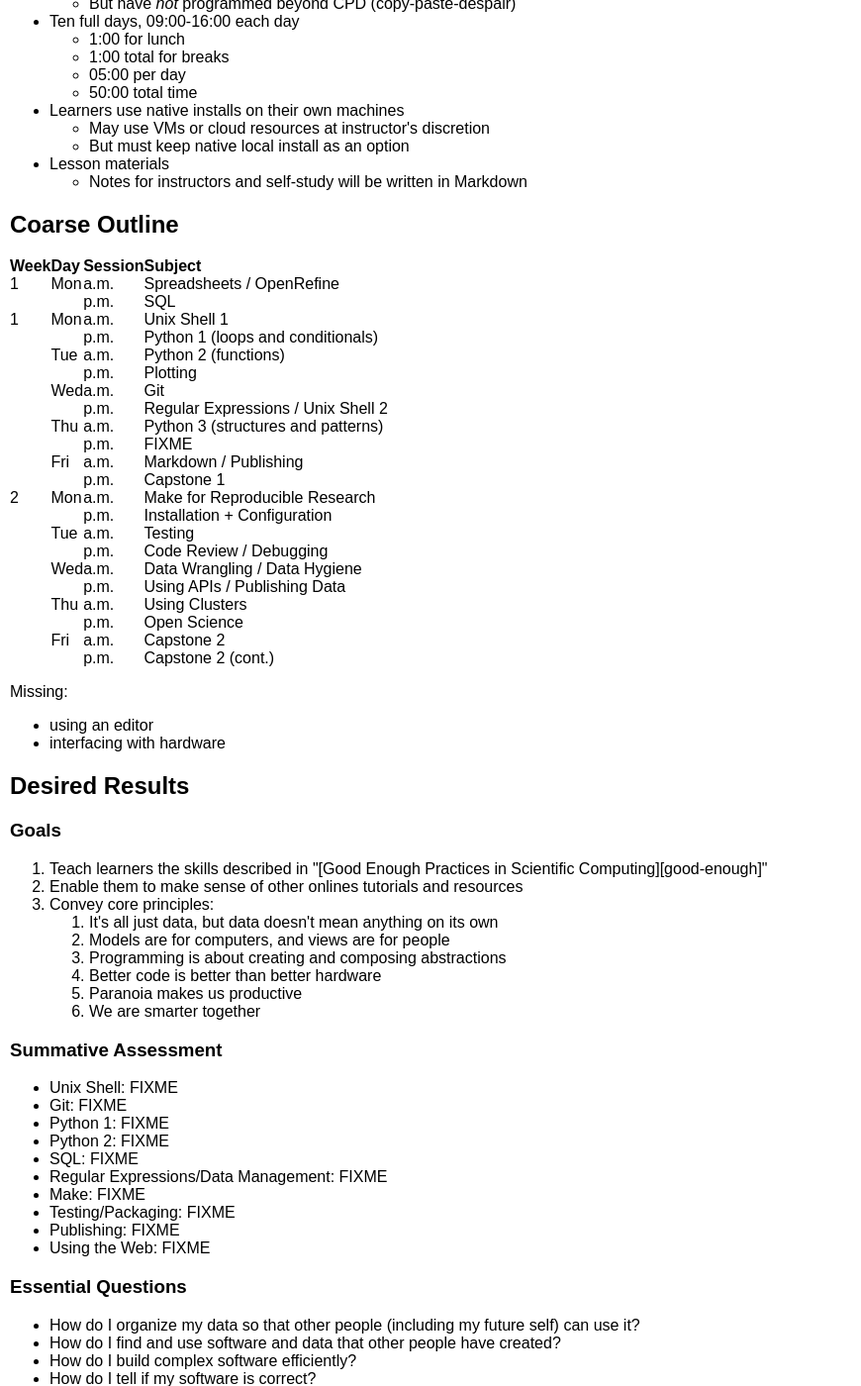
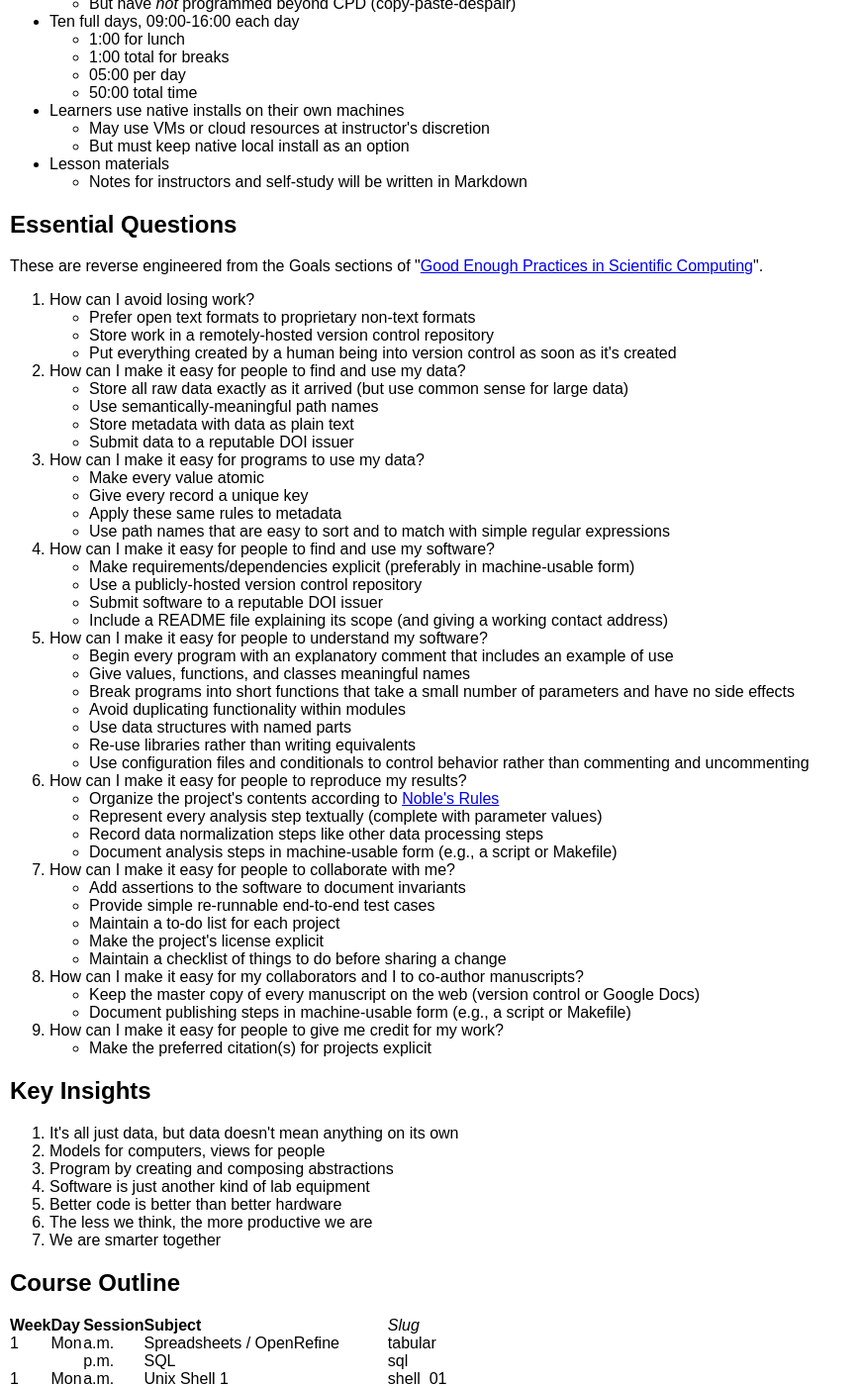
Before and after one commit to Treblesteph/swc_concept_graph, a Jekyll site: the page built from design.md, in a window 1280 px wide and 1400 px high, scrolled down 309 px. Shown: the whole window at 99% size, without its empty margins (0-870 px from the left). Built offline with Jekyll 4.4.1, drawn with Linux system fonts in a browser that asks for light colours; some of the changed text lies outside the part shown.

Commit message:
More thoughts

```diff
--- a/design.md
+++ b/design.md
@@ -27,73 +27,121 @@ The main sections are:
 *   Lesson materials
     *   Notes for instructors and self-study will be written in Markdown
 
-## Coarse Outline
+## Essential Questions
 
-| **Week** | **Day** | **Session** | **Subject**                          |
-| 1        | Mon     | a.m.        | Spreadsheets / OpenRefine            |
-|          |         | p.m.        | SQL                                  |
-| 1        | Mon     | a.m.        | Unix Shell 1                         |
-|          |         | p.m.        | Python 1 (loops and conditionals)    |
-|          | Tue     | a.m.        | Python 2 (functions)                 |
-|          |         | p.m.        | Plotting                             |
-|          | Wed     | a.m.        | Git                                  |
-|          |         | p.m.        | Regular Expressions / Unix Shell 2   |
-|          | Thu     | a.m.        | Python 3 (structures and patterns)   |
-|          |         | p.m.        | FIXME                                |
-|          | Fri     | a.m.        | Markdown / Publishing                |
-|          |         | p.m.        | Capstone 1                           |
-| 2        | Mon     | a.m.        | Make for Reproducible Research       |
-|          |         | p.m.        | Installation + Configuration         |
-|          | Tue     | a.m.        | Testing                              |
-|          |         | p.m.        | Code Review / Debugging              |
-|          | Wed     | a.m.        | Data Wrangling / Data Hygiene        |
-|          |         | p.m.        | Using APIs / Publishing Data         |
-|          | Thu     | a.m.        | Using Clusters                       |
-|          |         | p.m.        | Open Science                         |
-|          | Fri     | a.m.        | Capstone 2                           |
-|          |         | p.m.        | Capstone 2 (cont.)                   |
+These are reverse engineered from the Goals sections of
+"[Good Enough Practices in Scientific Computing][good-enough]".
 
-Missing:
+1. How can I avoid losing work?
+   *   Prefer open text formats to proprietary non-text formats
+   *   Store work in a remotely-hosted version control repository
+   *   Put everything created by a human being into version control as soon as it's created
+2. How can I make it easy for people to find and use my data?
+   *   Store all raw data exactly as it arrived (but use common sense for large data)
+   *   Use semantically-meaningful path names
+   *   Store metadata with data as plain text
+   *   Submit data to a reputable DOI issuer
+3. How can I make it easy for programs to use my data?
+   *   Make every value atomic
+   *   Give every record a unique key
+   *   Apply these same rules to metadata
+   *   Use path names that are easy to sort and to match with simple regular expressions
+4. How can I make it easy for people to find and use my software?
+   *   Make requirements/dependencies explicit (preferably in machine-usable form)
+   *   Use a publicly-hosted version control repository
+   *   Submit software to a reputable DOI issuer
+   *   Include a README file explaining its scope (and giving a working contact address)
+5. How can I make it easy for people to understand my software?
+   *   Begin every program with an explanatory comment that includes an example of use
+   *   Give values, functions, and classes meaningful names
+   *   Break programs into short functions that take a small number of parameters and have no side effects
+   *   Avoid duplicating functionality within modules
+   *   Use data structures with named parts
+   *   Re-use libraries rather than writing equivalents
+   *   Use configuration files and conditionals to control behavior rather than commenting and uncommenting
+6. How can I make it easy for people to reproduce my results?
+   *   Organize the project's contents according to [Noble's Rules][noble-rules]
+   *   Represent every analysis step textually (complete with parameter values)
+   *   Record data normalization steps like other data processing steps
+   *   Document analysis steps in machine-usable form (e.g., a script or Makefile)
+7. How can I make it easy for people to collaborate with me?
+   *   Add assertions to the software to document invariants
+   *   Provide simple re-runnable end-to-end test cases
+   *   Maintain a to-do list for each project
+   *   Make the project's license explicit
+   *   Maintain a checklist of things to do before sharing a change
+8. How can I make it easy for my collaborators and I to co-author manuscripts?
+   *   Keep the master copy of every manuscript on the web (version control or Google Docs)
+   *   Document publishing steps in machine-usable form (e.g., a script or Makefile)
+9. How can I make it easy for people to give me credit for my work?
+   *   Make the preferred citation(s) for projects explicit
 
-* using an editor
-* interfacing with hardware
+## Key Insights
 
-## Desired Results
+1.  It's all just data, but data doesn't mean anything on its own
+2.  Models for computers, views for people
+3.  Program by creating and composing abstractions
+4.  Software is just another kind of lab equipment
+5.  Better code is better than better hardware
+6.  The less we think, the more productive we are
+7.  We are smarter together
 
-### Goals
+## Course Outline
 
-1.  Teach learners the skills described in "[Good Enough Practices in Scientific Computing][good-enough]"
-2.  Enable them to make sense of other onlines tutorials and resources
-3.  Convey core principles:
-    1.  It's all just data, but data doesn't mean anything on its own
-    2.  Models are for computers, and views are for people
-    3.  Programming is about creating and composing abstractions
-    4.  Better code is better than better hardware
-    5.  Paranoia makes us productive
-    6.  We are smarter together
+| **Week** | **Day** | **Session** | **Subject**                          | *Slug*                 |
+| 1        | Mon     | a.m.        | Spreadsheets / OpenRefine            | tabular                |
+|          |         | p.m.        | SQL                                  | sql                    |
+| 1        | Mon     | a.m.        | Unix Shell 1                         | shell_01               |
+|          |         | p.m.        | Python 1 (loops and conditionals)    | python_01              |
+|          | Tue     | a.m.        | Python 2 (functions)                 | python_02              |
+|          |         | p.m.        | Plotting                             | plotting               |
+|          | Wed     | a.m.        | Git                                  | git                    |
+|          |         | p.m.        | Regular Expressions / Unix Shell 2   | regexp / shell_02      |
+|          | Thu     | a.m.        | Python 3 (structures and patterns)   | python_3               |
+|          |         | p.m.        | FIXME                                |                        |
+|          | Fri     | a.m.        | Markdown / Publishing                | markdown / manuscript  |
+|          |         | p.m.        | Capstone 1                           | capstone_01            |
+| 2        | Mon     | a.m.        | Make for Reproducible Research       | make                   |
+|          |         | p.m.        | Installation + Configuration         | setup                  |
+|          | Tue     | a.m.        | Testing                              | qa                     |
+|          |         | p.m.        | Code Review / Debugging              | review / debug         |
+|          | Wed     | a.m.        | Data Wrangling                       | data                   |
+|          |         | p.m.        | Using APIs / Publishing Data         | api / datapub          |
+|          | Thu     | a.m.        | Performance / Using Clusters         | perf / clusters        |
+|          |         | p.m.        | Open Science                         | opensci                |
+|          | Fri     | a.m.        | Capstone 2                           | capstone_02            |
+|          |         | p.m.        | Capstone 2 (cont.)                   | capstone_02            |
 
-### Summative Assessment
+## Essential Questions
 
-*   Unix Shell: FIXME
-*   Git: FIXME
-*   Python 1: FIXME
-*   Python 2: FIXME
-*   SQL: FIXME
-*   Regular Expressions/Data Management: FIXME
-*   Make: FIXME
-*   Testing/Packaging: FIXME
-*   Publishing: FIXME
-*   Using the Web: FIXME
 
-### Essential Questions
+## Summative Assessment
 
-*   How do I organize my data so that other people (including my future self) can use it?
-*   How do I find and use software and data that other people have created?
-*   How do I build complex software efficiently?
-*   How do I tell if my software is correct?
-*   How do I fix it if it isn't?
-*   How do I make it easy for other people to use my software and data?
-*   How do I share my findings with other people?
+1. tabular
+1. sql
+1. shell_01
+1. python_01
+1. python_02
+1. plotting
+1. git
+1. regexp
+1. shell_02
+1. python_3
+1. markdown
+1. manuscript
+1. capstone_01
+1. make
+1. setup
+1. qa
+1. review
+1. debug
+1. data
+1. api
+1. datapub
+1. perf
+1. clusters
+1. opensci
+1. capstone_02
 
 ### Learners Will Be Able To...
 
@@ -329,3 +377,6 @@ Sub-directories in each project are organized according to Noble's rules:
 2. Tools needed to compile manuscripts (e.g., a makefile or a LaTeX style file)
    are included in the project folder (and kept under version control)
    just like tools used to do simulation or analysis.
+
+[good-enough]: http://github.com/swcarpentry/good-enough-practices-in-scientific-computing/
+[noble-rules]: http://journals.plos.org/ploscompbiol/article?id=10.1371/journal.pcbi.1000424
```
